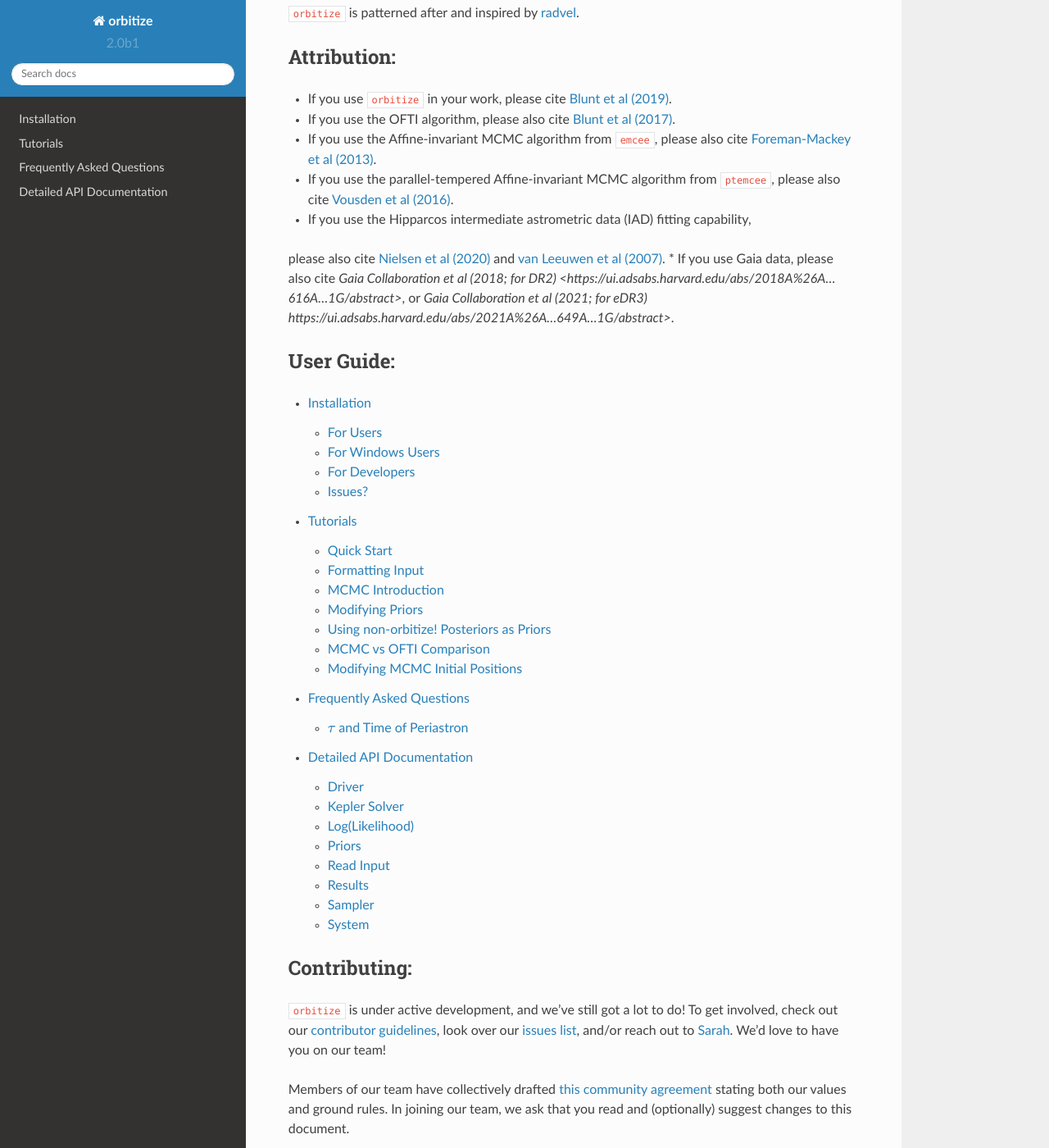
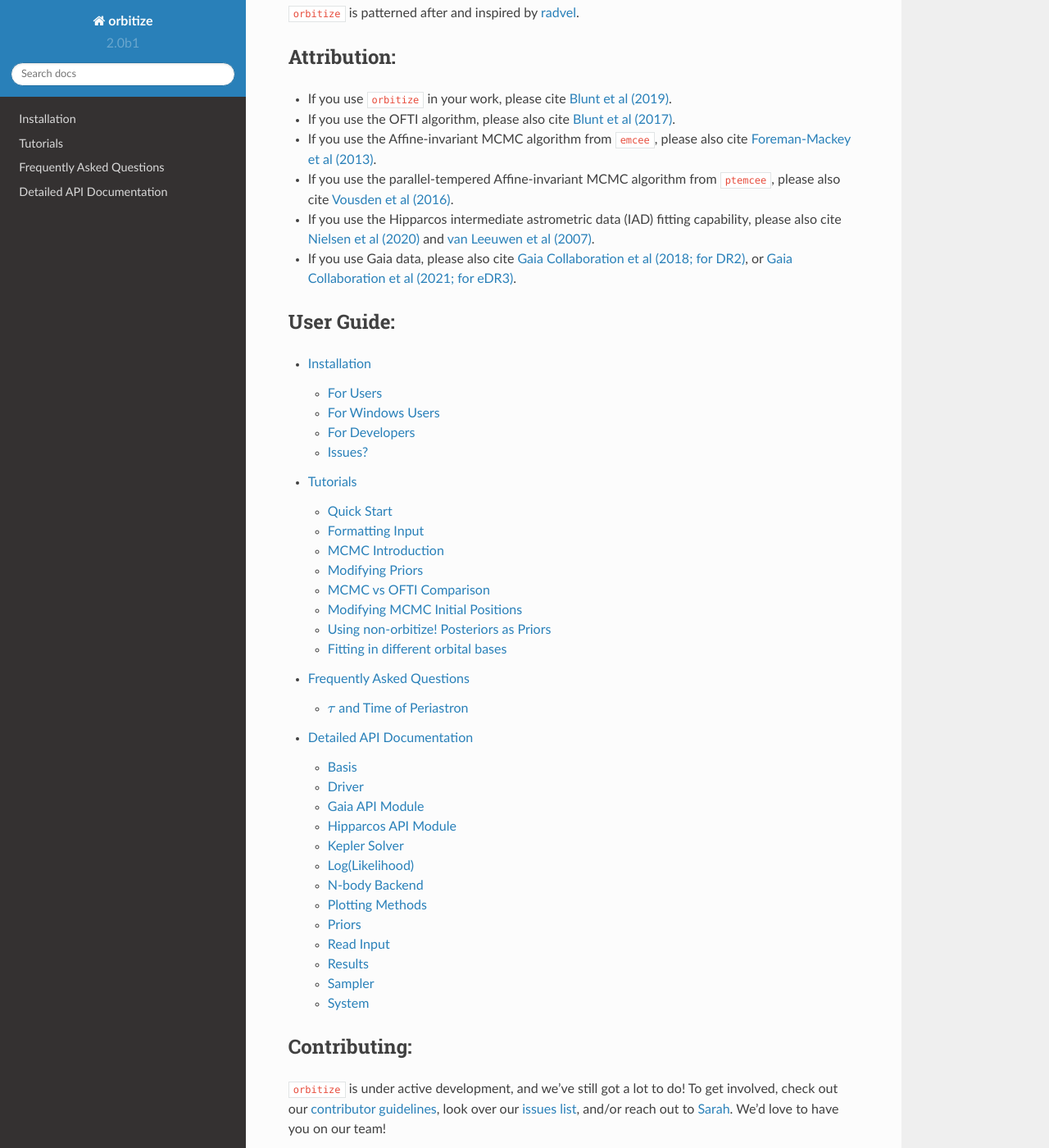
Before and after one commit to sblunt/orbitize, a Sphinx documentation site: the page built from docs/index.rst, in a window 1280 px wide and 1400 px high, scrolled down 621 px. Shown: the whole window at 82% size. Built offline with Sphinx 7.4.7 and the Read the Docs theme 2.0.0, drawn with Linux system fonts in a browser that asks for light colours; pages that are not in the unit, such as notebooks, are missing from menus.

Commit message:
prettifying docs html display

```diff
--- a/docs/api.rst
+++ b/docs/api.rst
@@ -6,9 +6,14 @@
 .. toctree::
    :titlesonly:
 
+   basis
    driver
+   gaia
+   hipparcos
    kepler
    lnlike
+   nbody
+   plot
    priors
    read_input
    results
--- /dev/null
+++ b/docs/gaia.rst
@@ -0,0 +1,8 @@
+.. _gaia:
+
+Gaia API Module
+===============
+.. module:: orbitize
+
+.. automodule:: orbitize.gaia
+	:members:
--- a/docs/index.rst
+++ b/docs/index.rst
@@ -35,12 +35,8 @@
 * If you use the OFTI algorithm, please also cite `Blunt et al (2017) <https://ui.adsabs.harvard.edu/#abs/2017AJ....153..229B/abstract>`_.
 * If you use the Affine-invariant MCMC algorithm from ``emcee``, please also cite `Foreman-Mackey et al (2013) <https://ui.adsabs.harvard.edu/abs/2013PASP..125..306F/abstract>`_.
 * If you use the parallel-tempered Affine-invariant MCMC algorithm from ``ptemcee``, please also cite `Vousden et al (2016) <https://ui.adsabs.harvard.edu/abs/2016MNRAS.455.1919V/abstract>`_.
-* If you use the Hipparcos intermediate astrometric data (IAD) fitting capability,
-please also cite `Nielsen et al (2020) <https://ui.adsabs.harvard.edu/abs/2020AJ....159...71N/abstract>`_
-and `van Leeuwen et al (2007)  <https://ui.adsabs.harvard.edu/abs/2007A%26A...474..653V/abstract>`_.
-* If you use Gaia data, please also cite
-`Gaia Collaboration et al (2018; for DR2) <https://ui.adsabs.harvard.edu/abs/2018A%26A...616A...1G/abstract>`, or
-`Gaia Collaboration et al (2021; for eDR3) https://ui.adsabs.harvard.edu/abs/2021A%26A...649A...1G/abstract>`.
+* If you use the Hipparcos intermediate astrometric data (IAD) fitting capability, please also cite `Nielsen et al (2020) <https://ui.adsabs.harvard.edu/abs/2020AJ....159...71N/abstract>`_ and `van Leeuwen et al (2007)  <https://ui.adsabs.harvard.edu/abs/2007A%26A...474..653V/abstract>`_.
+* If you use Gaia data, please also cite `Gaia Collaboration et al (2018; for DR2) <https://ui.adsabs.harvard.edu/abs/2018A%26A...616A...1G/abstract>`_, or `Gaia Collaboration et al (2021; for eDR3) <https://ui.adsabs.harvard.edu/abs/2021A%26A...649A...1G/abstract>`_.
 
 
 User Guide:
--- /dev/null
+++ b/docs/nbody.rst
@@ -0,0 +1,8 @@
+.. _nbody:
+
+N-body Backend
+===============
+.. module:: orbitize
+
+.. automodule:: orbitize.nbody
+	:members:
--- /dev/null
+++ b/docs/plot.rst
@@ -0,0 +1,8 @@
+.. _plot:
+
+Plotting Methods
+================
+.. module:: orbitize
+
+.. automodule:: orbitize.plot
+	:members:
```
Also changed, not shown: docs/tutorials.rst (+15 -4 lines), 10 other files.
